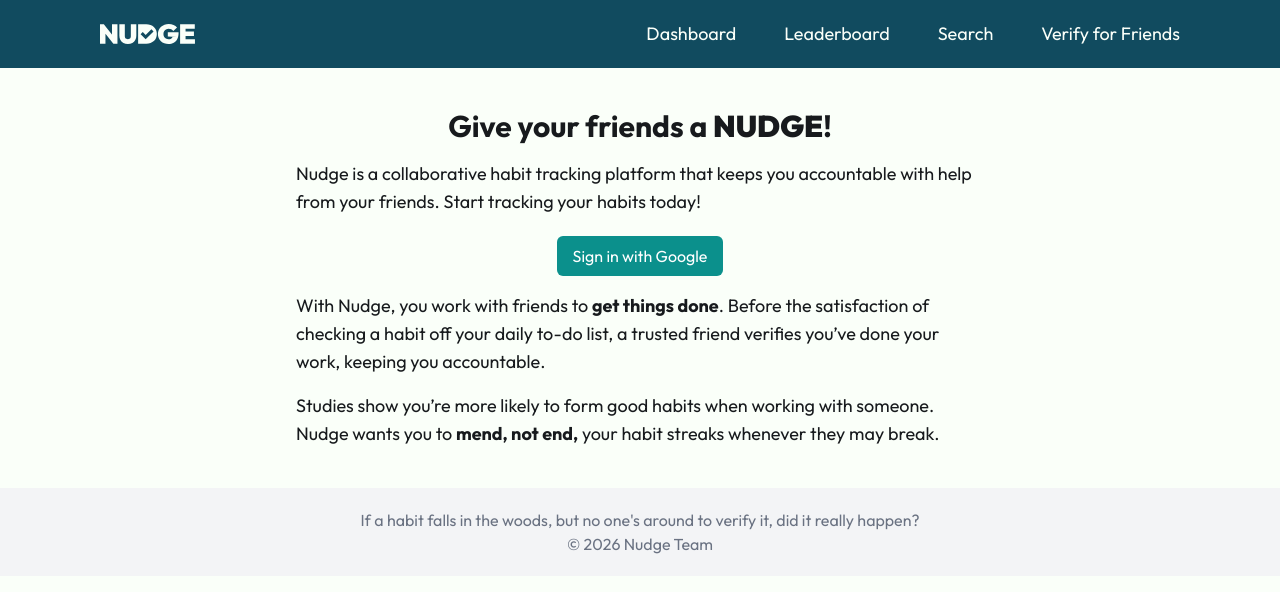
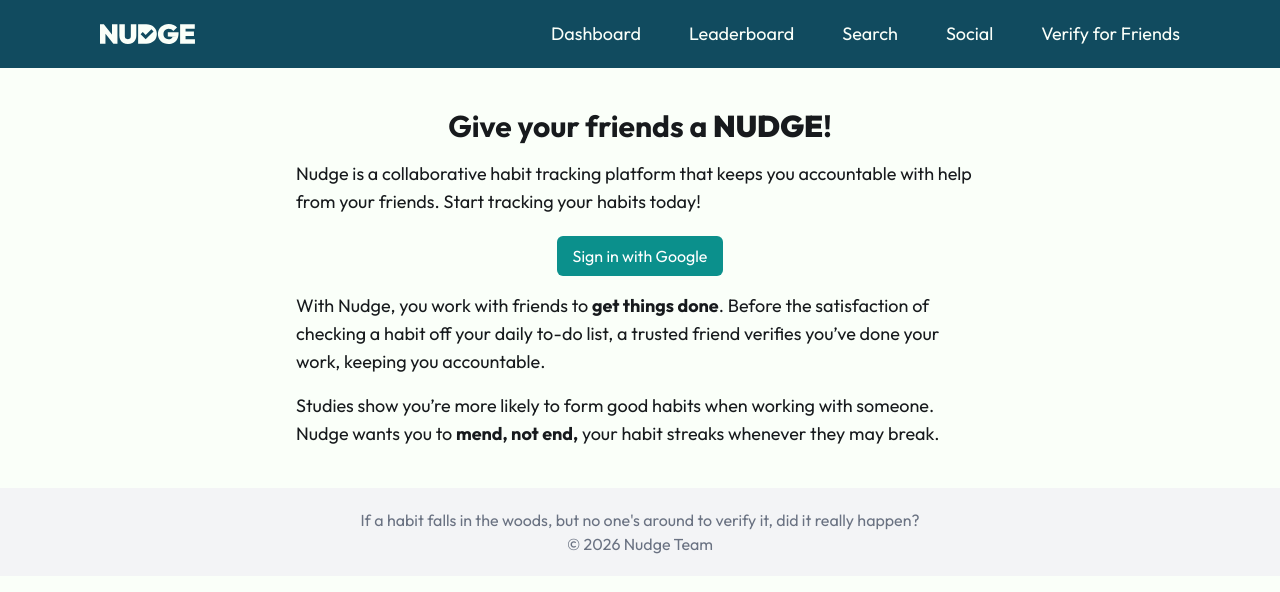
Before and after one commit to bsoyka/nudge, a Next.js app: page / in a window 1280 px wide. Shown: the top 592 px of the page. Built offline with nearby package versions, Linux system fonts and the light colour scheme; no server answers.

Commit message:
fix: add social to navbar

```diff
--- a/app/components/NavBar.tsx
+++ b/app/components/NavBar.tsx
@@ -26,6 +26,7 @@ function NavBar() {
         <NavBarLink path="/dashboard" name="Dashboard" />
         <NavBarLink path="/leaderboard" name="Leaderboard" />
         <NavBarLink path="/searchbar" name="Search" />
+        <NavBarLink path="/social" name="Social" />
         <NavBarLink path="/verify" name="Verify for Friends" />
       </div>
     </nav>
```
